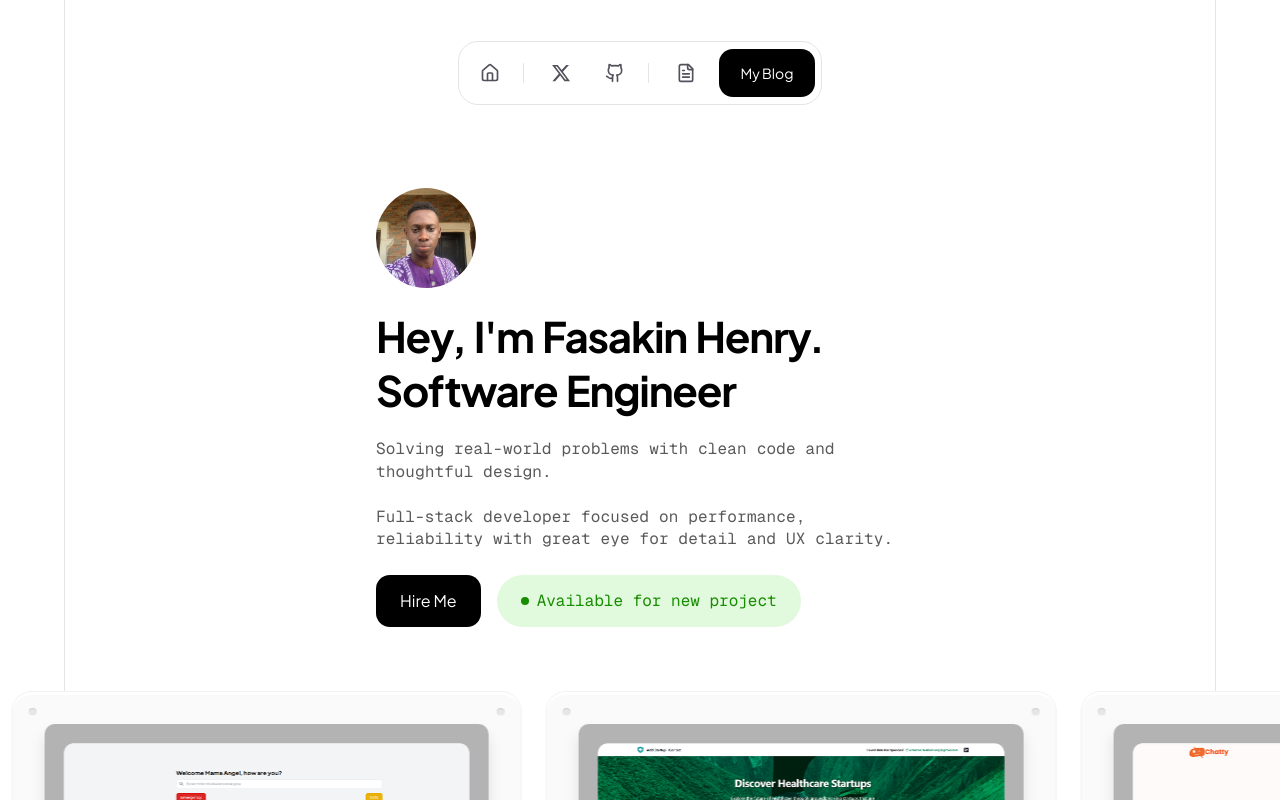
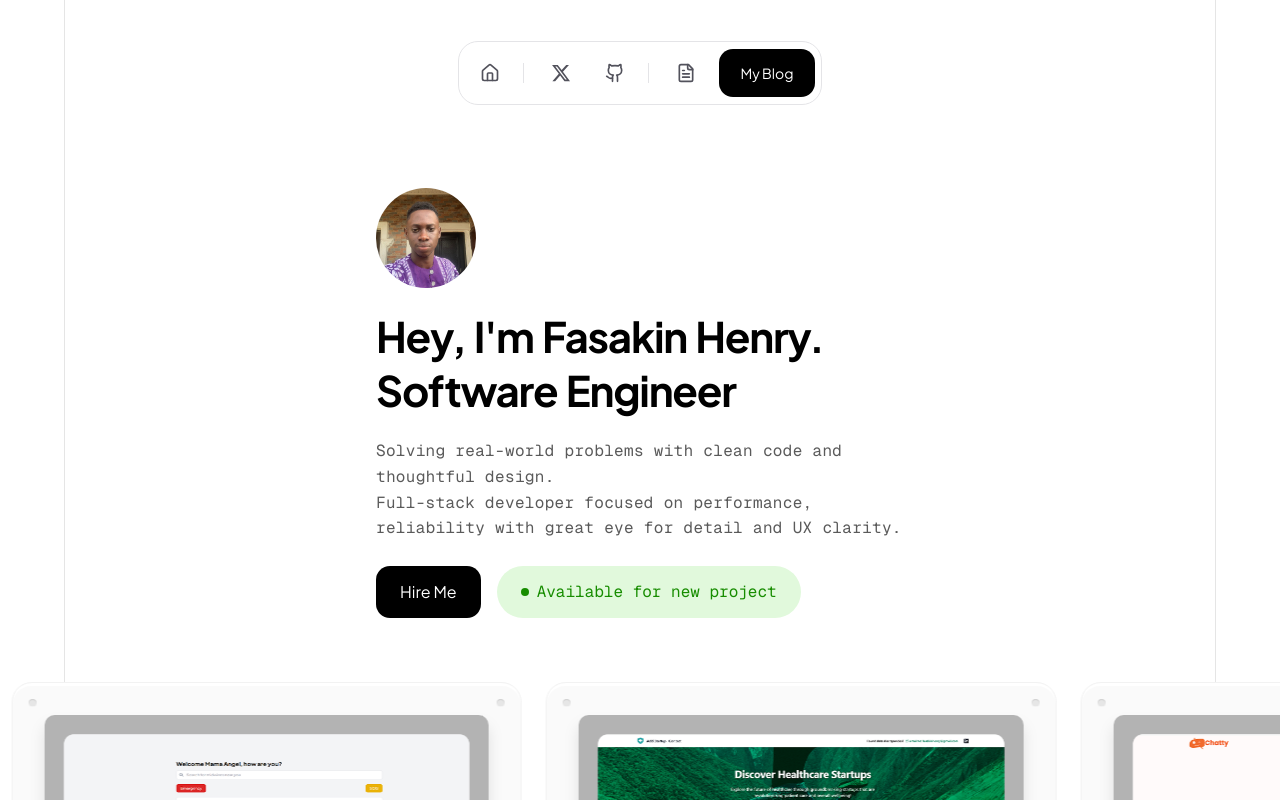
Before and after one commit to fasakinhenry/portfolio, a Next.js app: page / in a window 1280 px wide. Shown: the top 800 px of the page. Built offline with nearby package versions, Linux system fonts and the light colour scheme.

Commit message:
style: update the text style on Hero

```diff
--- a/src/components/sections/Hero.jsx
+++ b/src/components/sections/Hero.jsx
@@ -82,12 +82,12 @@ const Hero = () => {
           <span className='inline-block mr-[0.2em]'>Engineer</span>
         </motion.h2>
 
-        <p className='text-[16px] font-normal tracking-[.01em] leading-[1.4em] text-[#5a5a5a] mt-[25px]'>
+        <p className='text-[16px] font-normal tracking-[.02em] leading-[1.6em] text-[#5a5a5a] mt-[25px]'>
           Solving real-world problems with clean code and thoughtful design.
           <br />
-          <br />
+          <span className='mt-2'>
           Full-stack developer focused on performance, reliability with great
-          eye for detail and UX clarity.
+          eye for detail and UX clarity.</span>
         </p>
       </div>
 
```
